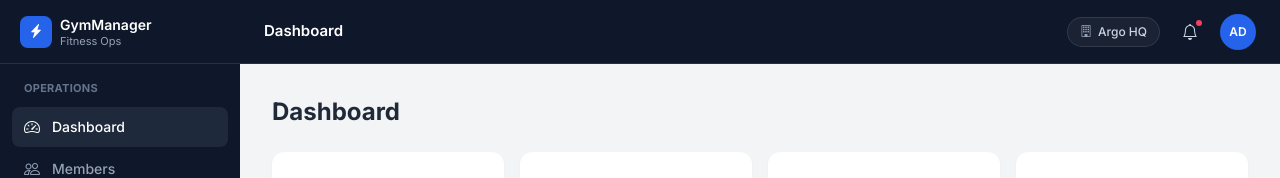
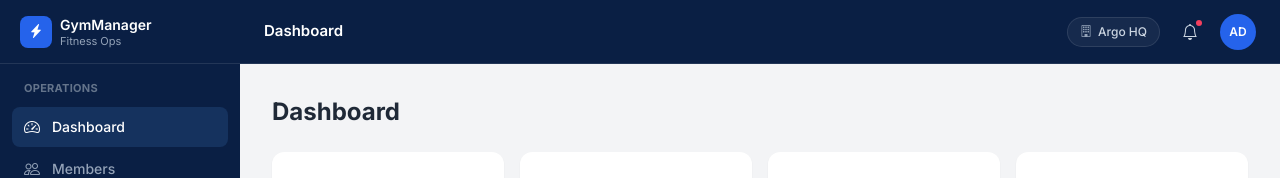
Before and after one commit to bahilarnel5-cmd/GymManagementSystem, a React (Vite) app in the folder frontend/: page / in a window 1280 px wide. Shown: the top 178 px of the page. Built offline with nearby package versions, Linux system fonts and the light colour scheme; no server answers; sample sign-in values are in the browser's storage.

Commit message:
Change sidebar and header background colors

```diff
--- a/frontend/src/components/Layout.jsx
+++ b/frontend/src/components/Layout.jsx
@@ -37,7 +37,7 @@ export default function Layout({ children }) {
   return (
     <div className="flex h-screen bg-[#F3F4F6]">
       {/* Sidebar — fixed 240px dark shell, flat nav, no nested items */}
-      <aside className="w-[240px] shrink-0 bg-[#0F172A] flex flex-col">
+      <aside className="w-[240px] shrink-0 bg-[#0A1F44] flex flex-col">
         <div className="h-16 flex items-center gap-2 px-5 border-b border-white/10">
           <div className="h-8 w-8 rounded-lg bg-blue-600 flex items-center justify-center">
             <i className="bi bi-lightning-charge-fill text-white text-sm" />
@@ -60,8 +60,8 @@ export default function Layout({ children }) {
               className={({ isActive }) =>
                 `flex items-center gap-3 px-3 py-2 rounded-lg text-sm font-medium transition-colors ${
                   isActive
-                    ? 'bg-[#1E293B] text-white'
-                    : 'text-slate-400 hover:bg-[#1E293B]/60 hover:text-slate-100'
+                    ? 'bg-[#15325E] text-white'
+                    : 'text-slate-400 hover:bg-[#15325E]/60 hover:text-slate-100'
                 }`
               }
             >
@@ -85,7 +85,7 @@ export default function Layout({ children }) {
       {/* Main column */}
       <div className="flex-1 flex flex-col min-w-0">
         {/* Header — sticky 64px dark bar: page title, org pill, notifications, avatar */}
-        <header className="h-16 shrink-0 sticky top-0 z-10 bg-[#0F172A] border-b border-white/10 flex items-center justify-between px-6">
+        <header className="h-16 shrink-0 sticky top-0 z-10 bg-[#0A1F44] border-b border-white/10 flex items-center justify-between px-6">
           <h1 className="text-white text-[15px] font-semibold">
             {currentTitle(location.pathname)}
           </h1>
```
